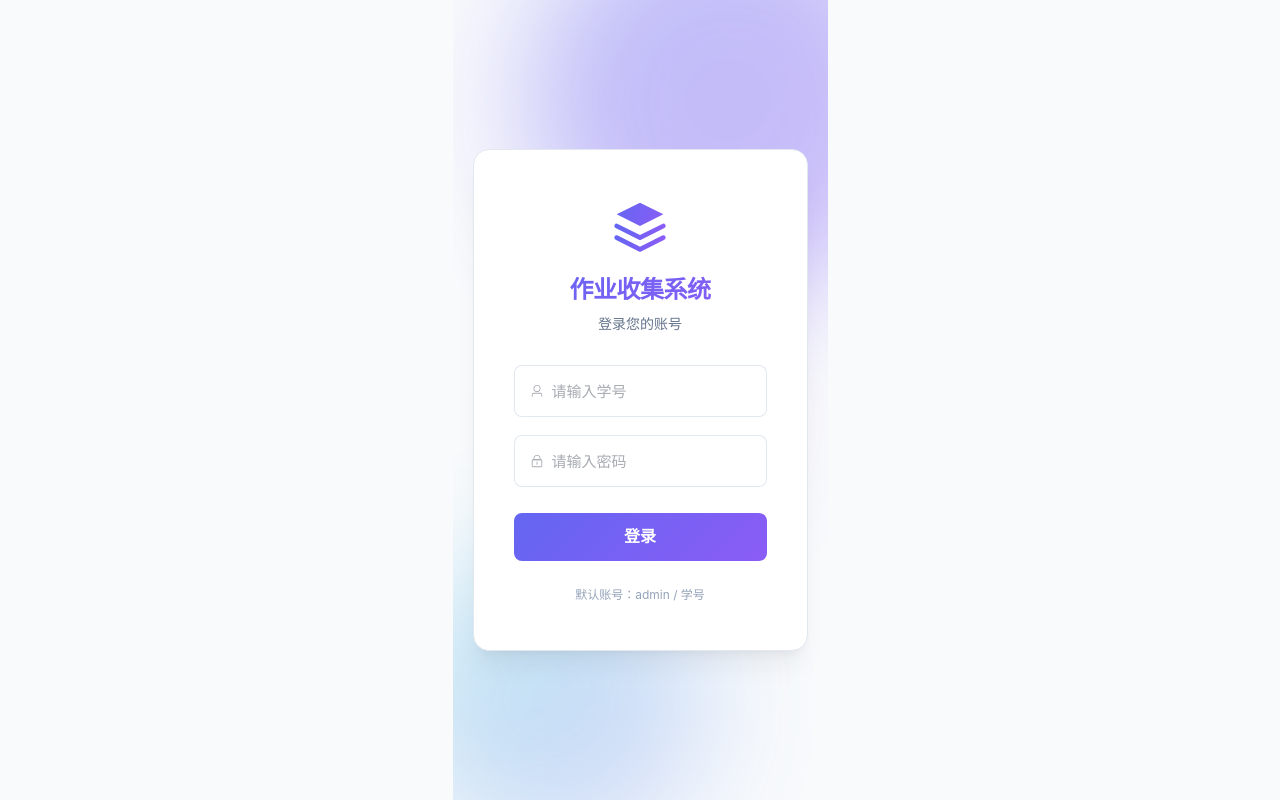
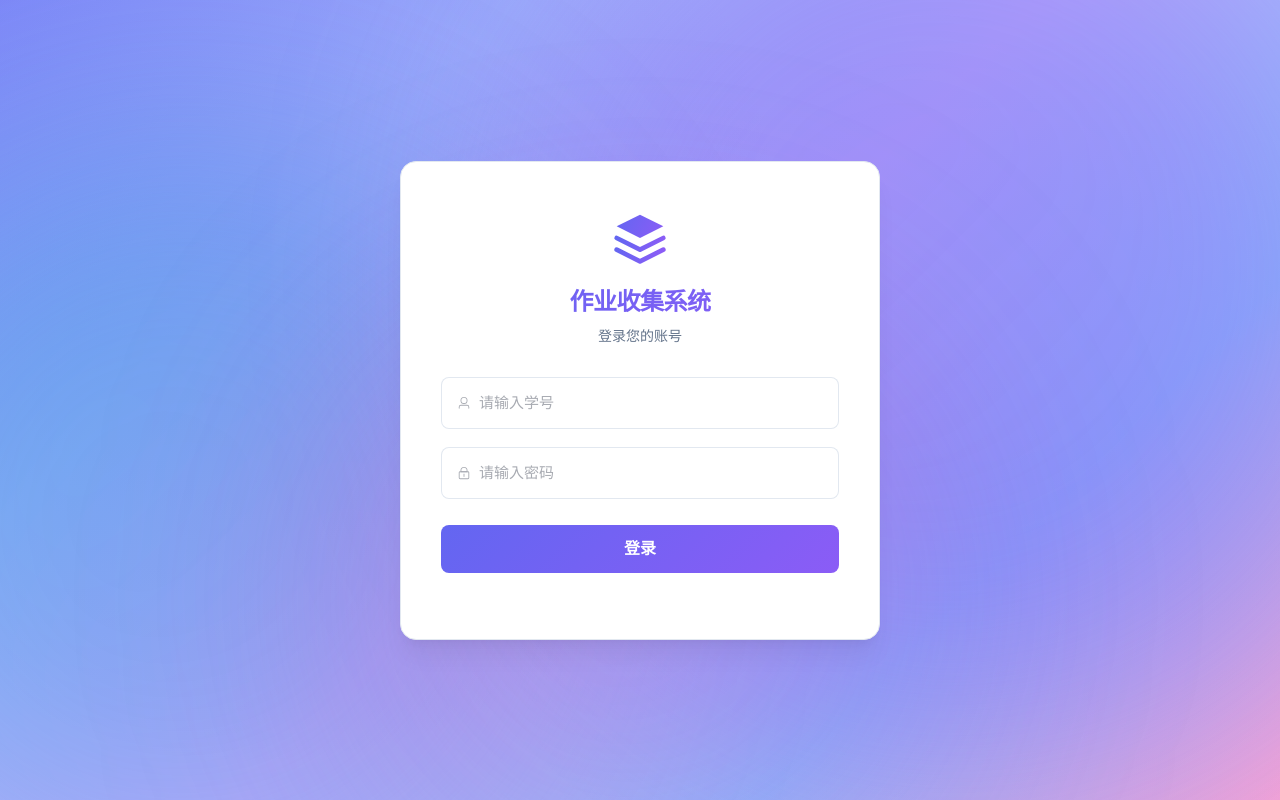
Before and after one commit to ZajacMo/doc-collection, a Vue app in the folder client/: page /login in a window 1280 px wide. Built offline with nearby package versions, Linux system fonts and the light colour scheme.

Commit message:
feat(ui): 登录页背景美化与宽屏适配
- 全屏渐变背景 + 大光斑装饰，宽屏下左右两侧也有颜色
- 登录卡片适配 1920px / 2560px 大屏尺寸
- 移除底部默认账号提示
- App.vue 登录页全屏样式适配

```diff
--- a/client/src/App.vue
+++ b/client/src/App.vue
@@ -141,7 +141,7 @@ onMounted(() => {
 </script>
 
 <template>
-  <div id="app">
+  <div id="app" :class="{ 'is-login-page': route.path === '/login' }">
     <!-- 条件渲染：只在非登录页面显示导航组件 -->
     <template v-if="!route.path.includes('/login')">
       <!-- 通用顶部导航栏 -->
@@ -235,6 +235,12 @@ onMounted(() => {
   overflow: hidden;
 }
 
+/* 登录页时 #app 需要占满整个视口 */
+#app.is-login-page {
+  min-height: 100vh;
+  overflow: visible;
+}
+
 /* 全局样式 */
 body {
   margin: 0;
--- a/client/src/views/LoginView.vue
+++ b/client/src/views/LoginView.vue
@@ -71,9 +71,6 @@
         </el-form-item>
       </el-form>
 
-      <div class="login-footer">
-        <p class="footer-hint">默认账号：admin / 学号</p>
-      </div>
     </div>
   </div>
 </template>
@@ -125,8 +122,8 @@ const handleLogin = async () => {
       updateUserInfo(userInfo);
     }
 
-    // 根据用户角色跳转到不同页面
-    if (result.user && result.user.role === 'admin') {
+    // 根据用户角色跳转到不同页面（admin 和 super_admin 都进入管理页）
+    if (result.user && (result.user.role === 'admin' || result.user.role === 'super_admin')) {
       router.push('/admin');
     } else {
       router.push('/home');
@@ -144,52 +141,53 @@ const handleLogin = async () => {
   display: flex;
   justify-content: center;
   align-items: center;
+  width: 100%;
   min-height: 100vh;
-  background: var(--bg-primary);
+  /* 深色全屏渐变背景，确保宽屏下左右两侧也有颜色 */
+  background:
+    radial-gradient(circle at 20% 30%, rgba(99, 102, 241, 0.25) 0%, transparent 45%),
+    radial-gradient(circle at 80% 70%, rgba(139, 92, 246, 0.20) 0%, transparent 45%),
+    linear-gradient(135deg, #818cf8 0%, #a5b4fc 25%, #c4b5fd 50%, #93c5fd 75%, #f9a8d4 100%);
   position: relative;
   overflow: hidden;
   padding: 20px;
 }
 
-/* 背景装饰 */
+/* 背景装饰 — 无边框限制的大光斑 */
 .bg-decoration {
   position: absolute;
   inset: 0;
   pointer-events: none;
-  overflow: hidden;
 }
 
 .bg-circle {
   position: absolute;
   border-radius: 50%;
-  filter: blur(60px);
-  opacity: 0.4;
+  filter: blur(120px);
 }
 
 .bg-circle-1 {
-  width: 400px;
-  height: 400px;
-  background: linear-gradient(135deg, #6366f1, #8b5cf6);
-  top: -100px;
-  right: -100px;
+  width: 70vw;
+  height: 70vw;
+  background: linear-gradient(135deg, rgba(99, 102, 241, 0.45), rgba(139, 92, 246, 0.35));
+  top: -20%;
+  right: -10%;
 }
 
 .bg-circle-2 {
-  width: 300px;
-  height: 300px;
-  background: linear-gradient(135deg, #06b6d4, #6366f1);
-  bottom: -50px;
-  left: -50px;
-  opacity: 0.25;
+  width: 60vw;
+  height: 60vw;
+  background: linear-gradient(135deg, rgba(6, 182, 212, 0.35), rgba(99, 102, 241, 0.3));
+  bottom: -15%;
+  left: -15%;
 }
 
 .bg-circle-3 {
-  width: 200px;
-  height: 200px;
-  background: linear-gradient(135deg, #ec4899, #8b5cf6);
-  top: 40%;
-  left: 30%;
-  opacity: 0.15;
+  width: 50vw;
+  height: 50vw;
+  background: linear-gradient(135deg, rgba(236, 72, 153, 0.25), rgba(139, 92, 246, 0.2));
+  top: 35%;
+  left: 25%;
 }
 
 .login-form-wrapper {
@@ -198,10 +196,24 @@ const handleLogin = async () => {
   border-radius: var(--radius-lg);
   box-shadow: var(--shadow-xl);
   width: 100%;
-  max-width: 420px;
+  max-width: 480px;
   position: relative;
   z-index: 1;
   border: 1px solid var(--border-color);
+}
+
+@media (min-width: 1920px) {
+  .login-form-wrapper {
+    max-width: 560px;
+    padding: 64px 56px;
+  }
+}
+
+@media (min-width: 2560px) {
+  .login-form-wrapper {
+    max-width: 640px;
+    padding: 72px 64px;
+  }
 }
 
 /* 品牌区域 */
@@ -258,18 +270,6 @@ const handleLogin = async () => {
   margin-top: 8px;
 }
 
-/* 底部提示 */
-.login-footer {
-  margin-top: 24px;
-  text-align: center;
-}
-
-.footer-hint {
-  font-size: 12px;
-  color: var(--text-tertiary);
-  margin: 0;
-}
-
 /* 响应式 */
 @media (max-width: 480px) {
   .login-form-wrapper {
```
